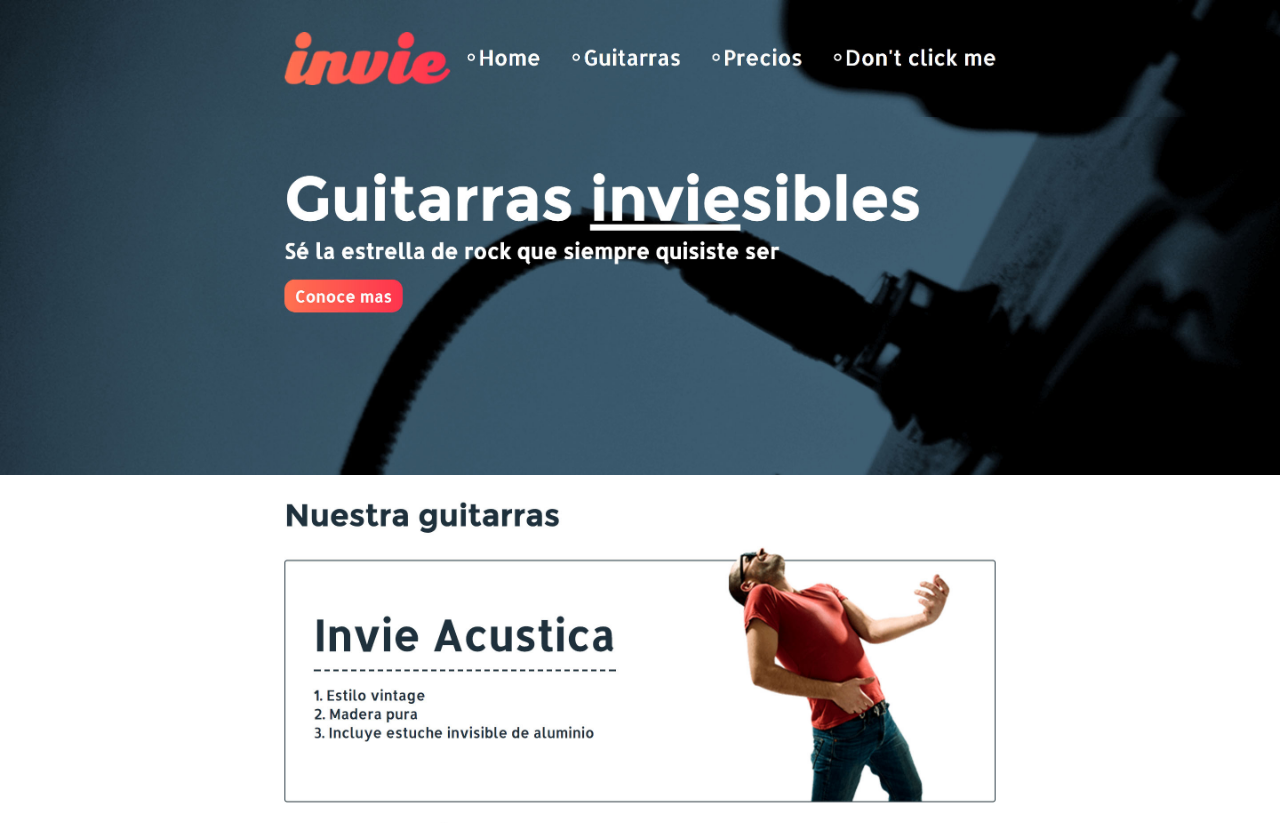
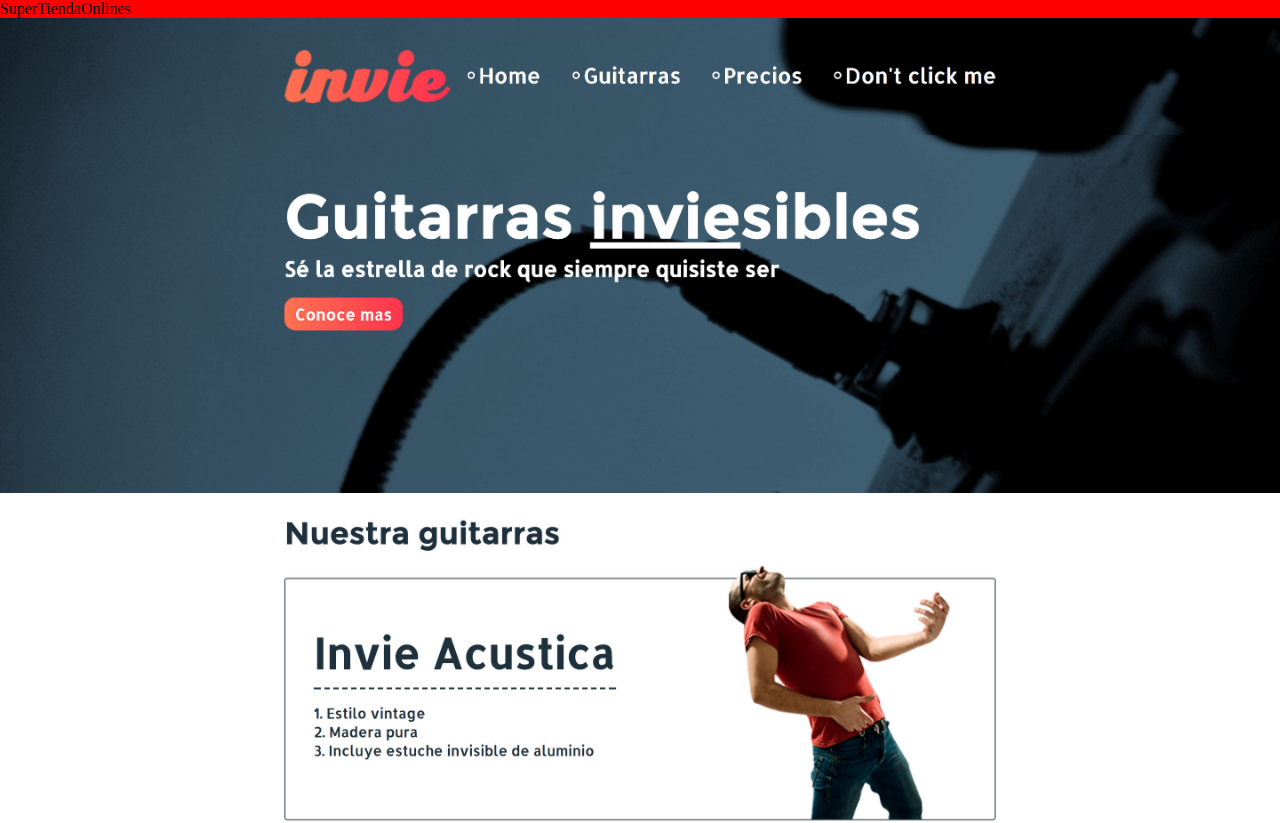
Before and after one commit to alexispathe/invie-gitHub, a plain HTML site: page index.html in a window 1280 px wide. Shown: the top 823 px of the page. Drawn offline with Linux system fonts and the light colour scheme.

Commit message:
Poniendo nombre del title

```diff
--- a/index.html
+++ b/index.html
@@ -17,6 +17,9 @@
             }
     </style>
 <body>
+    <div>
+        SuperTiendaOnlines
+    </div>
     <img src="Imagenes/header.jpg" alt=""/>
     <img src="Imagenes/hero.jpg" alt=""/>
     <img src="Imagenes/acustica.jpg" alt=""/>
```
